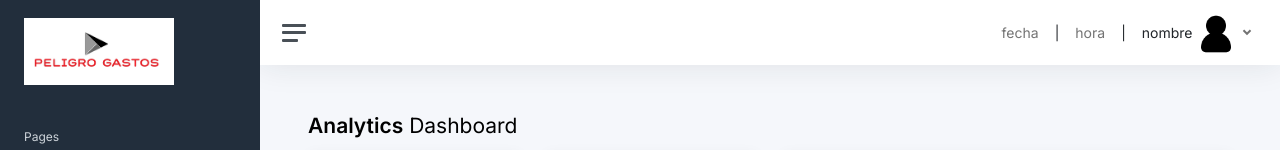
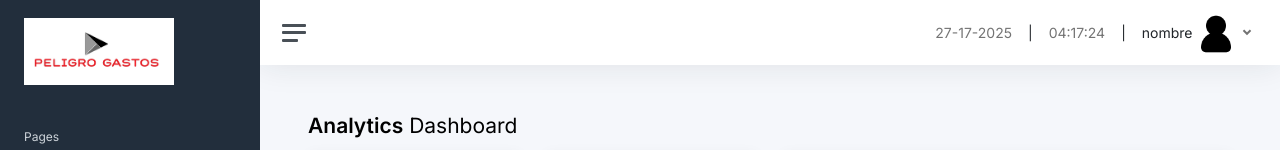
Before and after one commit to jhon-smith-05/UdemyEstela03-Gastos, an Angular app: page / in a window 1280 px wide. Shown: the top 150 px of the page. Built offline with nearby package versions, Linux system fonts and the light colour scheme.

Commit message:
sección 26 - 142 Creacion de reloj digital en componente header

```diff
--- a/src/app/componentes/header/header.component.html
+++ b/src/app/componentes/header/header.component.html
@@ -10,13 +10,13 @@
                   <i class="fas fa-long-arrow-alt-down align-middle"></i>
                 </a>
                 <a class="nav-link d-none d-sm-inline-block">
-                    fecha
+                    {{fecha | date: 'dd-mm-yyyy'}}
                 </a>
                 <a class="nav-link d-none d-sm-inline-block">
                     <span class="text-dark">|</span>
                 </a>
                 <a class="nav-link d-none d-sm-inline-block">
-                    hora
+                    {{hora | date: 'hh:mm:ss'}}
                 </a>
                 <a class="nav-link d-none d-sm-inline-block">
                     <span class="text-dark">|</span>
--- a/src/app/componentes/header/header.component.ts
+++ b/src/app/componentes/header/header.component.ts
@@ -1,13 +1,31 @@
-import { Component } from '@angular/core';
+import { DatePipe } from '@angular/common';
+import { Component, OnInit } from '@angular/core';
 import 'dayjs/locale/es';
 
 @Component({
   selector: 'app-header',
   standalone: true,
-  imports: [],
+  imports: [DatePipe],
   templateUrl: './header.component.html',
   styleUrl: './header.component.css'
 })
-export class HeaderComponent {
+export class HeaderComponent implements OnInit{
+
+  hora:any;
+  fecha:any;
+  ngOnInit(): void {
+    this.getHoraActual();
+    this.fecha = Date();
+
+  }
+
+  getHoraActual()
+  {
+    this.hora = new Date();
+    setInterval(() => {
+      this.hora = new Date();
+      }, 1000
+    );
+  }
 
 }
```
